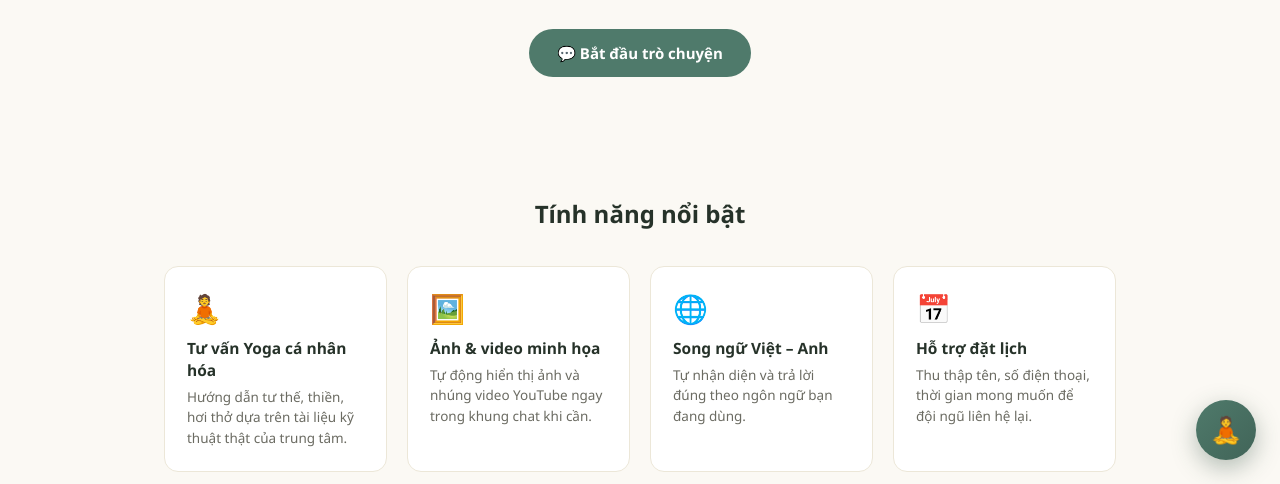
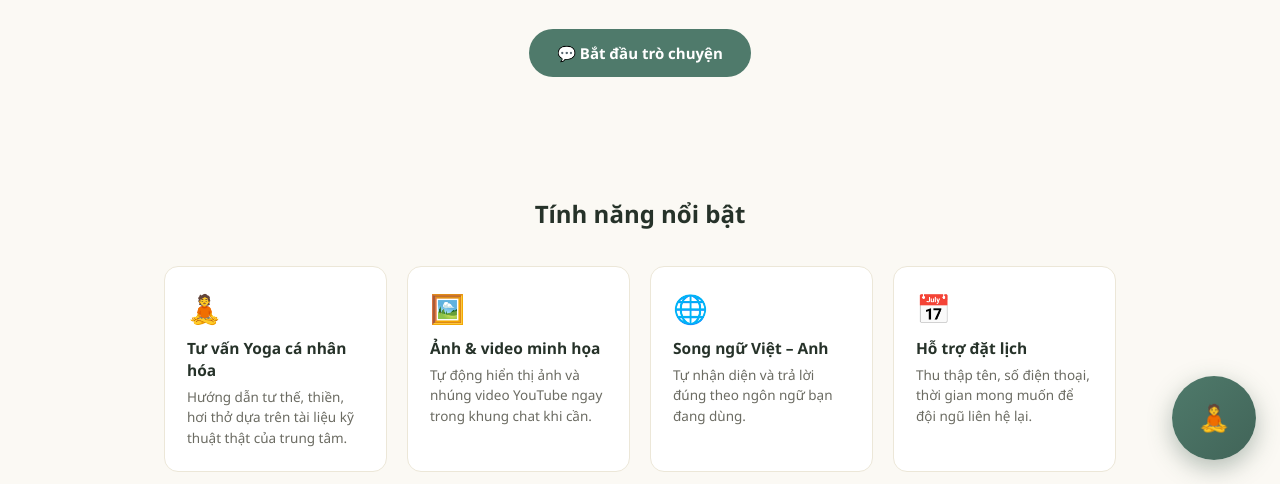
Before and after one commit to nguyenhuongk21-netizen/ChatbotAI, a plain HTML site: page index.html in a window 1280 px wide. Shown: the part 316-800 px from the top of the page. Drawn offline with nearby package versions, Linux system fonts and the light colour scheme; no server answers.

Commit message:
Phóng to nút chat nổi (60px->84px) và thêm tooltip 'Gặp trợ lý' khi hover

```diff
--- a/chat.js
+++ b/chat.js
@@ -285,6 +285,7 @@ async function fetchBotConfig() {
         fab.type = "button";
         fab.className = "chat-fab";
         fab.setAttribute("aria-label", `Mở chat với ${cfg.botName}`);
+        fab.title = "Gặp trợ lý";
         fab.innerHTML = avatarHtml("chat-avatar-img");
         fab.addEventListener("click", () => {
           open = true;
--- a/style.css
+++ b/style.css
@@ -218,8 +218,8 @@ body {
   position: fixed;
   right: 24px;
   bottom: 24px;
-  width: 60px;
-  height: 60px;
+  width: 84px;
+  height: 84px;
   border-radius: 50%;
   border: none;
   color: #fff;
```
